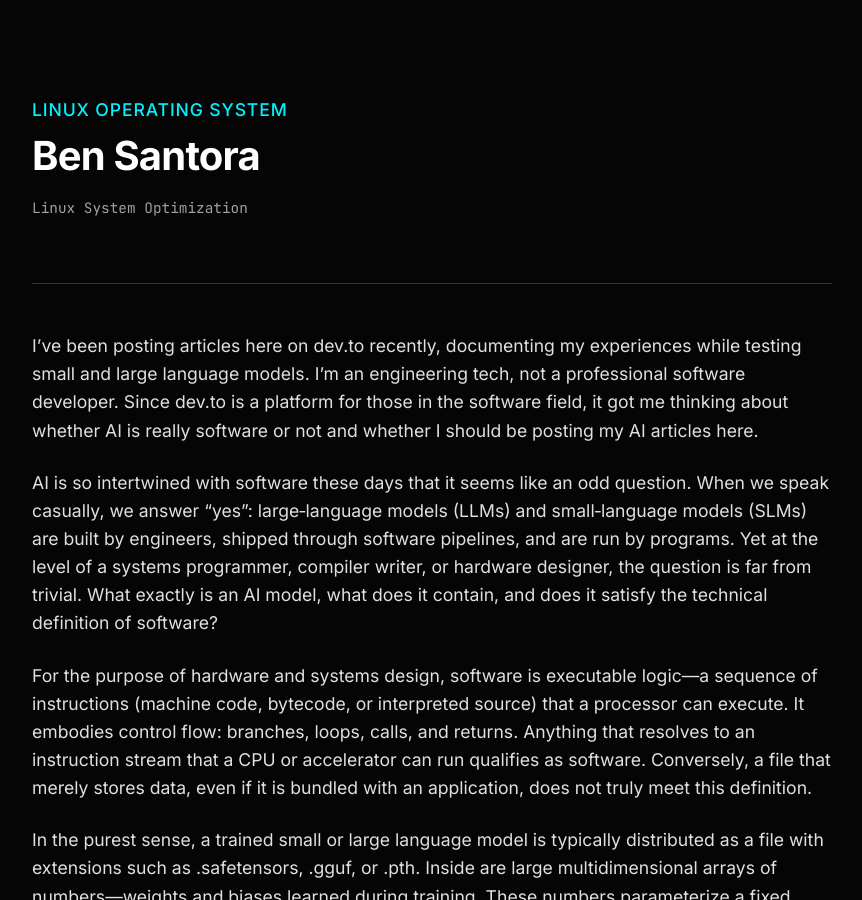
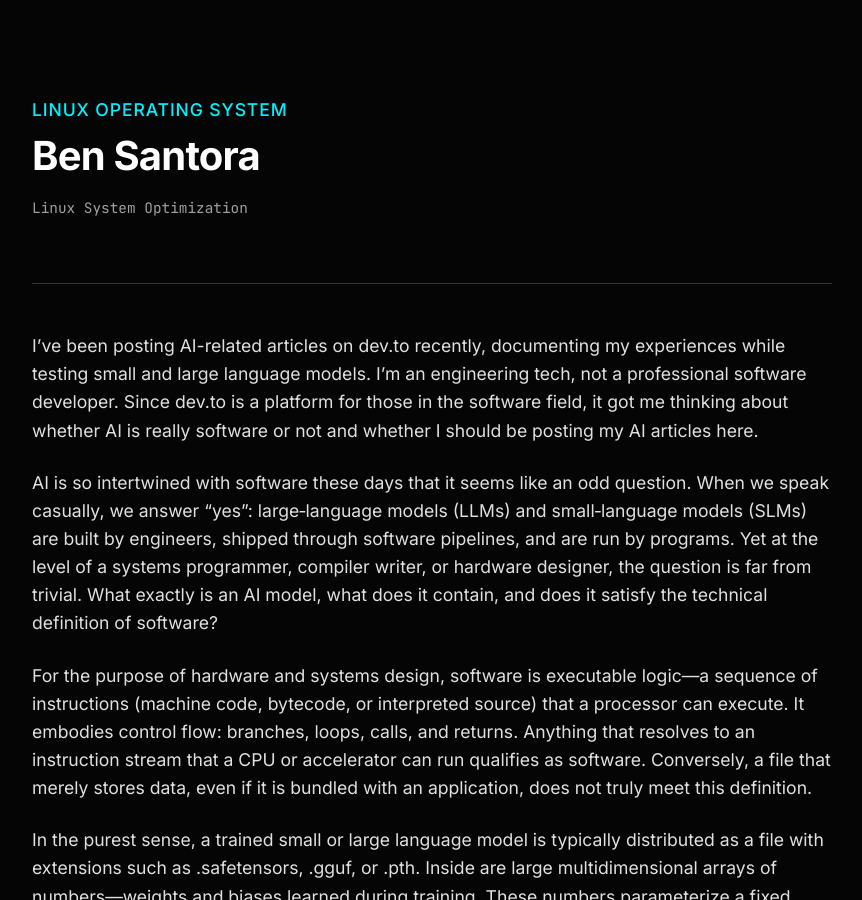
Before and after one commit to ben-santora/ben-santora.github.io, a Jekyll site: the page built from _posts/2026-01-29-is-an-ai-model-software.md, in a window 1280 px wide and 900 px high. Shown: the whole window, without its empty margins (208-1070 px from the left). Built offline with Jekyll 4.4.1, drawn with Linux system fonts in a browser that asks for light colours.

Commit message:
Update 2026-01-29-is-an-ai-model-software.md

```diff
--- a/_posts/2026-01-29-is-an-ai-model-software.md
+++ b/_posts/2026-01-29-is-an-ai-model-software.md
@@ -3,7 +3,7 @@ layout: default
 title: "Is an AI Model Software? – A Low-Level Technical View"
 ---
 
-I've been posting articles here on dev.to recently, documenting my experiences while testing small and large language models. I'm an engineering tech, not a professional software developer. Since dev.to is a platform for those in the software field, it got me thinking about whether AI is really software or not and whether I should be posting my AI articles here.
+I've been posting AI-related articles on dev.to recently, documenting my experiences while testing small and large language models. I'm an engineering tech, not a professional software developer. Since dev.to is a platform for those in the software field, it got me thinking about whether AI is really software or not and whether I should be posting my AI articles here.
 
 AI is so intertwined with software these days that it seems like an odd question. When we speak casually, we answer “yes”: large‑language models (LLMs) and small‑language models (SLMs) are built by engineers, shipped through software pipelines, and are run by programs. Yet at the level of a systems programmer, compiler writer, or hardware designer, the question is far from trivial. What exactly is an AI model, what does it contain, and does it satisfy the technical definition of software?
 
```
